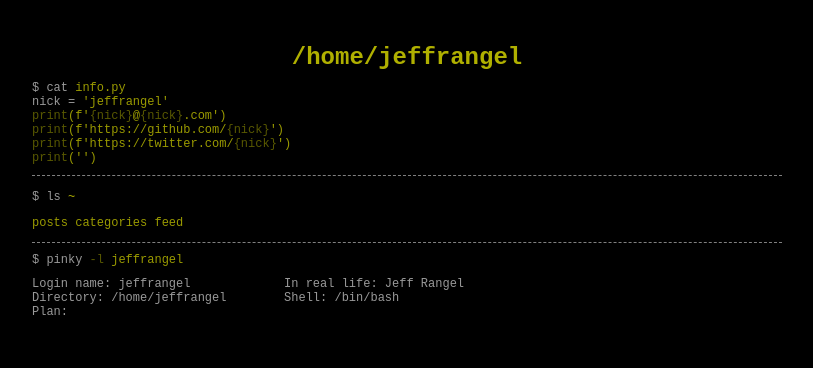
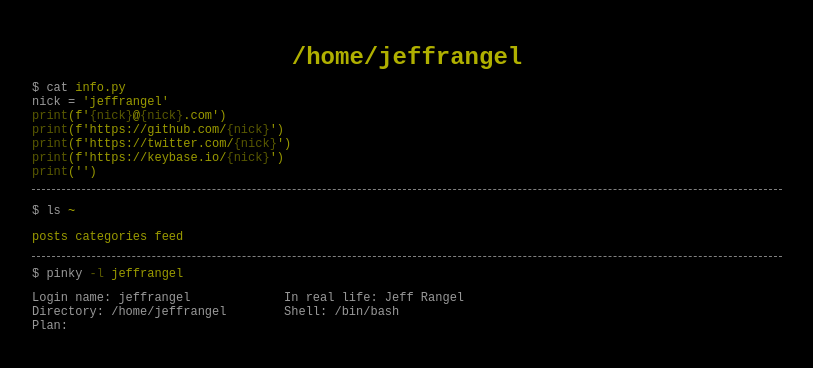
Before and after one commit to jeffrangel/jeffrangel.github.io, a Jekyll site: the page built from index.md, in a window 1280 px wide. Shown: the top 368 px of the page, without its empty margins (233-1046 px from the left). Built offline with Jekyll 4.4.1, drawn with Linux system fonts in a browser that asks for light colours.

Commit message:
added keybase.io

```diff
--- a/_includes/header.html
+++ b/_includes/header.html
@@ -15,6 +15,9 @@
     <span class="reserved">print</span><a href="https://twitter.com/jeffrangel" target="_blank"><span class="string">(f'https://twitter.com/<span class="reserved">{nick}</span>')</span></a>
     </p>
     <p>
+    <span class="reserved">print</span><a href="https://keybase.io/jeffrangel" target="_blank"><span class="string">(f'https://keybase.io/<span class="reserved">{nick}</span>')</span></a>
+    </p>
+    <p>
     <span class="reserved">print<a href="{{ site.url }}/pubkey/"><span class="string">('{{ site.fingerprint_key }}')</span></a>
     </p>
   </div>
```
